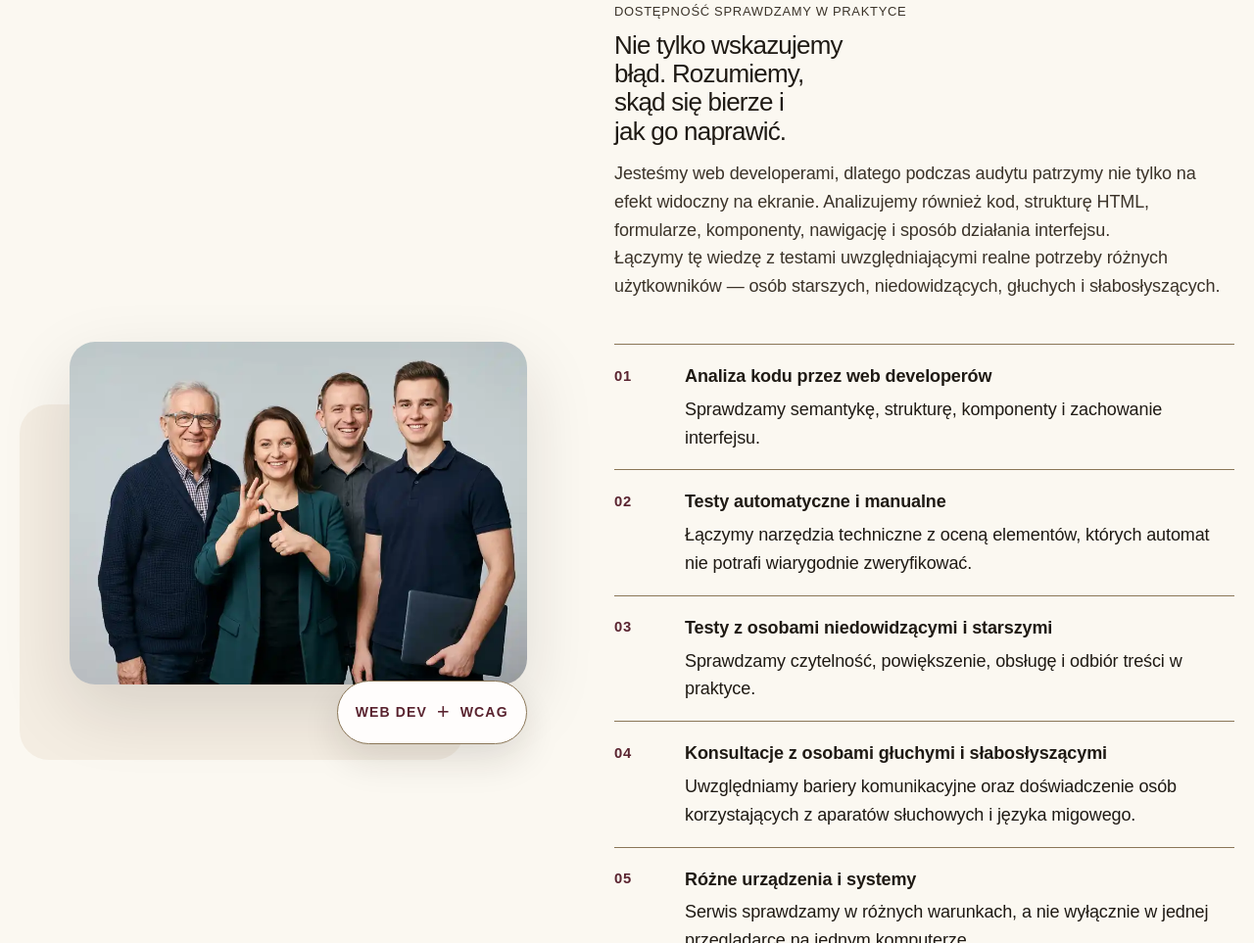
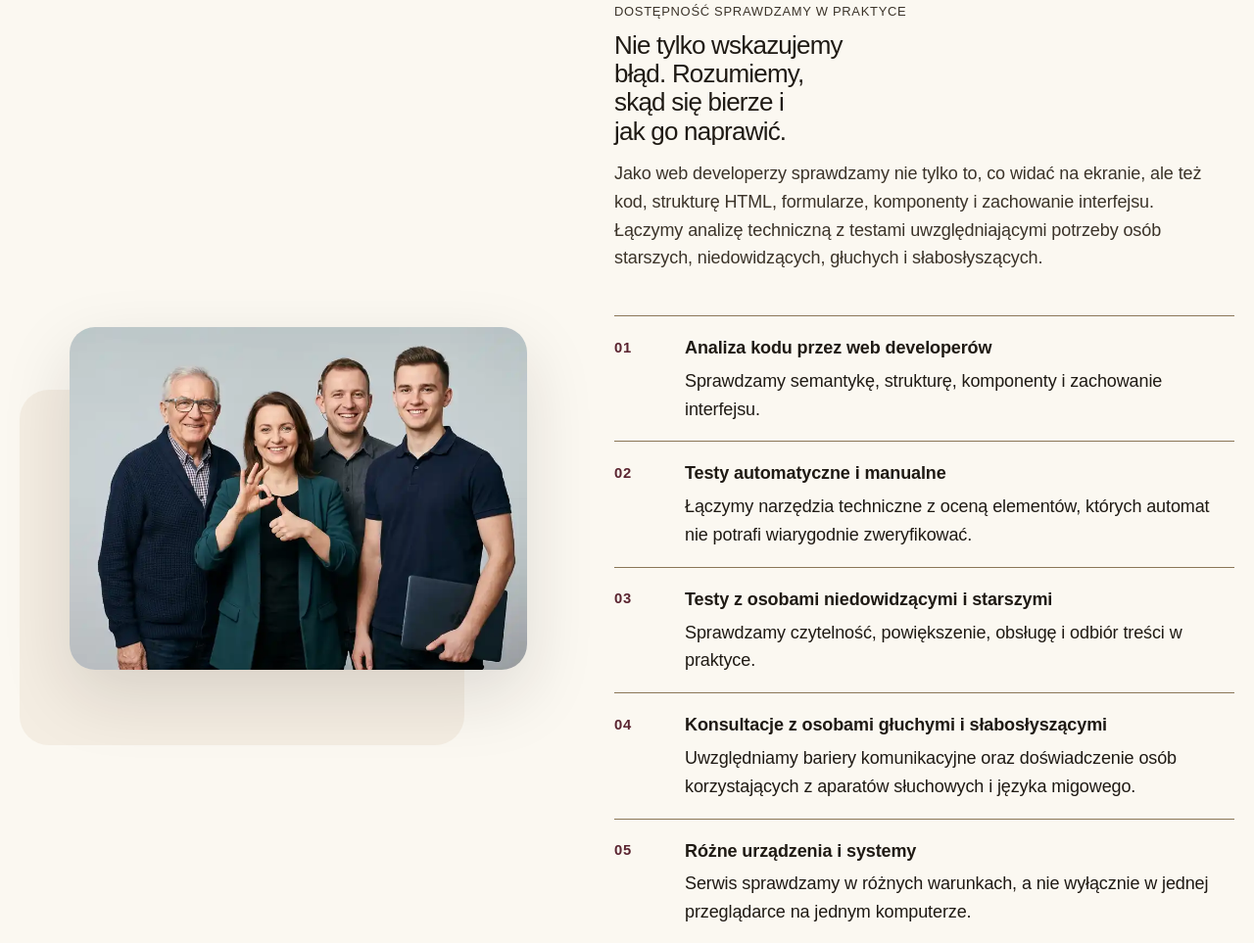
Before and after one commit to anmcollectivefun-ops/wcag, a website: page index.html in a window 1280 px wide. Shown: the part 3624-4587 px from the top of the page at 98% size. Drawn offline with nearby package versions, Linux system fonts and the light colour scheme; a web font is replaced by a local one.

Commit message:
style(home): simplify practical audit section

```diff
--- a/index.html
+++ b/index.html
@@ -210,19 +210,14 @@
             <img src="/assets/images/grupa4.webp" alt="Grupa osób o różnych potrzebach podczas wspólnego spotkania; jedna z osób komunikuje się językiem migowym." width="1200" height="900" loading="lazy" decoding="async">
           </figure>
 
-          <div class="practical-audit-stamp" aria-hidden="true">
-            <span>WEB DEV</span>
-            <strong>+</strong>
-            <span>WCAG</span>
-          </div>
         </div>
 
         <div class="practical-audit-copy">
           <div class="section-heading" data-reveal>
             <p class="kicker">Dostępność sprawdzamy w praktyce</p>
             <h2 id="practical-audit-title">Nie tylko wskazujemy błąd. Rozumiemy, skąd się bierze i jak go naprawić.</h2>
-            <p>Jesteśmy web developerami, dlatego podczas audytu patrzymy nie tylko na efekt widoczny na ekranie. Analizujemy również kod, strukturę HTML, formularze, komponenty, nawigację i sposób działania interfejsu.</p>
-            <p>Łączymy tę wiedzę z testami uwzględniającymi realne potrzeby różnych użytkowników — osób starszych, niedowidzących, głuchych i słabosłyszących.</p>
+            <p>Jako web developerzy sprawdzamy nie tylko to, co widać na ekranie, ale też kod, strukturę HTML, formularze, komponenty i zachowanie interfejsu.</p>
+            <p>Łączymy analizę techniczną z testami uwzględniającymi potrzeby osób starszych, niedowidzących, głuchych i słabosłyszących.</p>
           </div>
 
           <div class="practical-audit-list" data-reveal>
```
